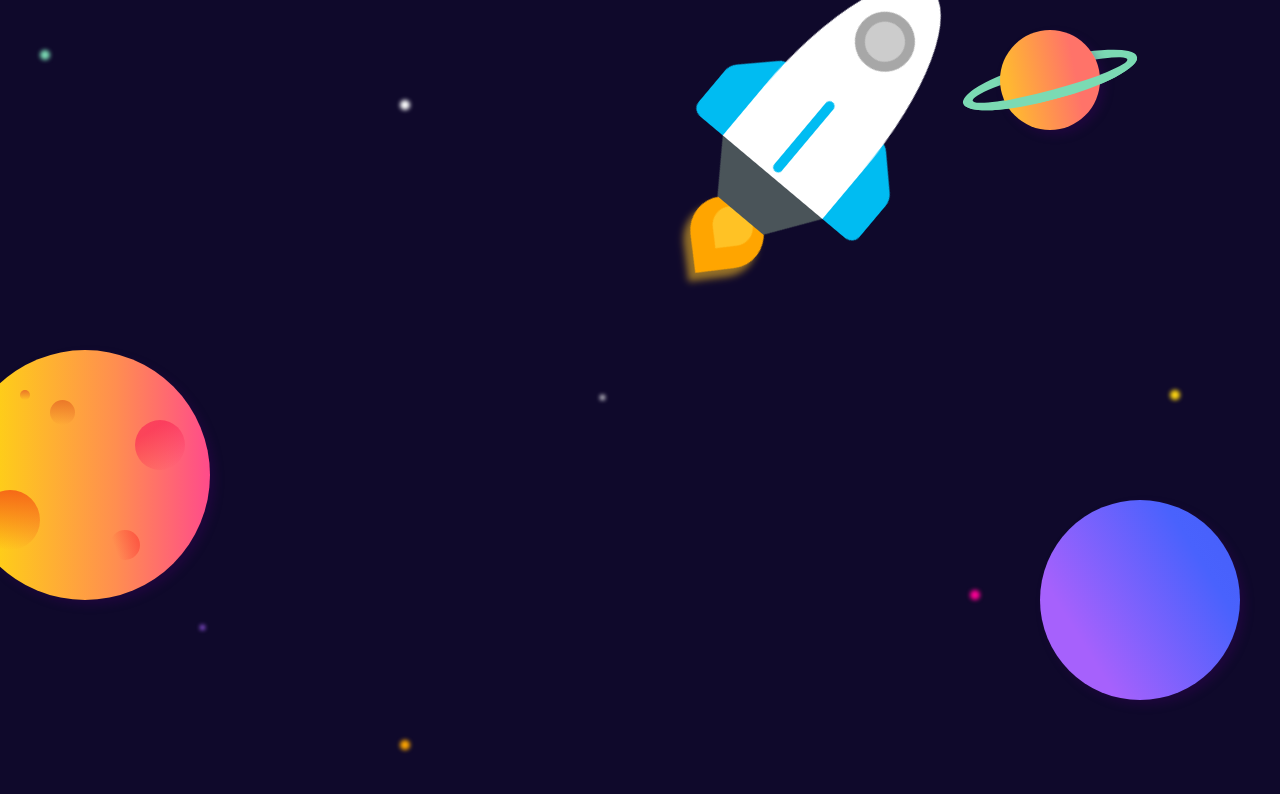
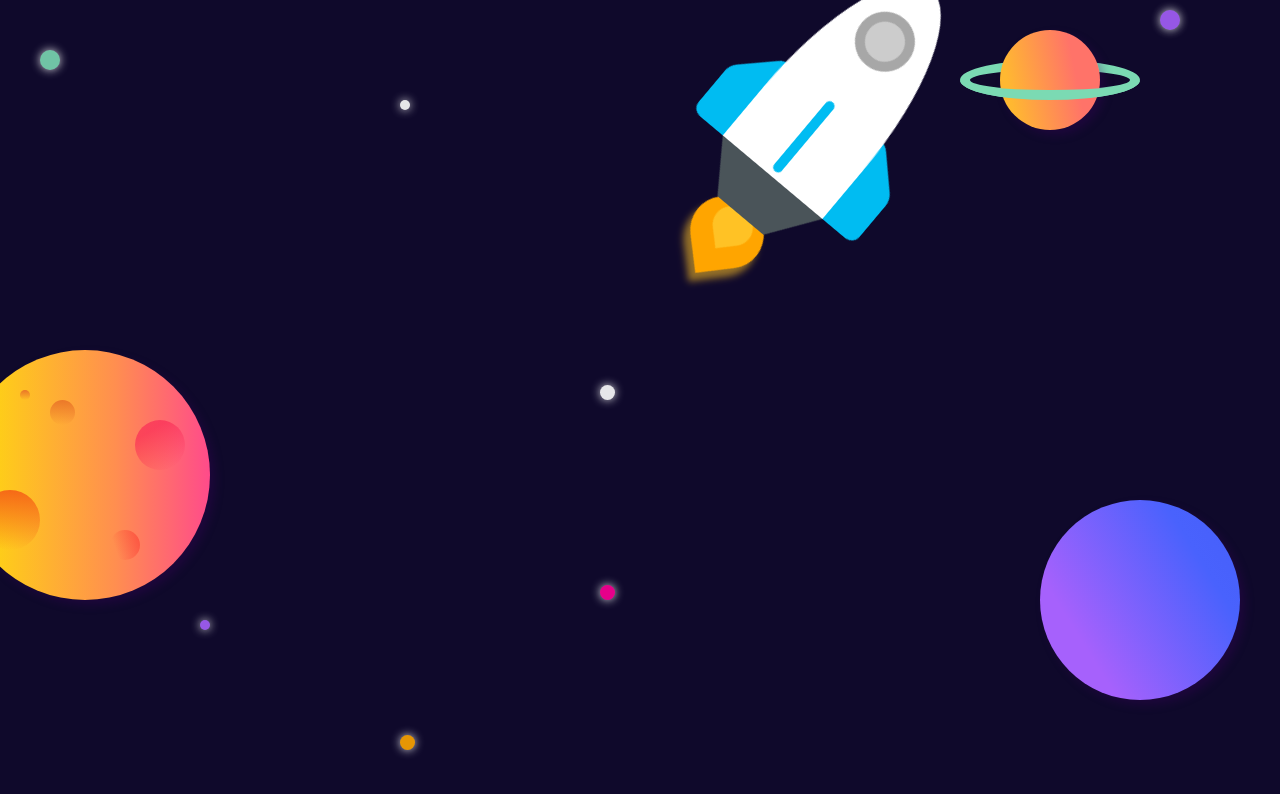
Before and after one commit to pamelaotero/rocket-in-css-html, a plain HTML site: page index.html in a window 1280 px wide. Drawn offline with Linux system fonts and the light colour scheme.

Commit message:
ajuste no brilhos das estrelas

```diff
--- a/style/style.css
+++ b/style/style.css
@@ -165,6 +165,7 @@ body {
     border-radius: 100%;
     background: linear-gradient(90deg, #FED611 8.66%, #FF8E50 62.35%, #FF27AA 120.09%);    animation: translateBackground 30s infinite linear;
     box-shadow: 5px 5px 10px #41046449;
+    animation: planet-float 5s ease-in-out infinite;
 }
 
 .planet-yellow > div {
@@ -225,6 +226,7 @@ body {
     border-radius: 100%;
     background: linear-gradient(57.96deg, #A661FC 24.03%, #4962FD 76.32%, #4760FB 90.15%);    animation: translateBackground 30s infinite linear;
     box-shadow: 5px 5px 10px #41046449;
+    animation: planet-float 5s ease-in-out infinite;
 }
 
 .planet-saturn {
@@ -250,6 +252,8 @@ body {
     right: -40px;
     bottom: 30px;
     background-color: transparent;
+    animation: float-saturn-ring 5s ease-in-out infinite;
+
 }
 
 .planet-saturn :nth-child(1) {
@@ -259,6 +263,7 @@ body {
 
 .planet-saturn :nth-child(2) {
     border-bottom: 10px solid #7BDAB3;
+    z-index: 10;
 }
 
 
@@ -267,6 +272,8 @@ body {
     content: "";
     margin: auto;
     border-radius: 100%;
+	animation: mov-star 1s ease-in-out infinite;
+    z-index: -1;
 }
 
 .star :nth-child(1) {
@@ -275,75 +282,71 @@ body {
     left: 400px;
     top: 100px;
     background: #FFFFFF;
-    filter: blur(2px);
 }
 
 .star :nth-child(2) {
-    width: 10px;
-    height: 10px;
+    width: 15px;
+    height: 15px;
     left: 400px;
     bottom: 50px;
     background: #ffa600;
-    filter: blur(2px);
 }
 
 .star :nth-child(3) {
-    width: 10px;
-    height: 10px;
-    right: 300px;
+    width: 15px;
+    height: 15px;
+    left: 600px;
     bottom: 200px;
     background: #ff0095;
-    filter: blur(2px);
 }
 
 .star :nth-child(4) {
-    width: 10px;
-    height: 10px;
+    width: 20px;
+    height: 20px;
     left: 40px;
     top: 50px;
     background: #7BDAB3;
-    filter: blur(2px);
 }
 
 .star :nth-child(5) {
-    width: 5px;
-    height: 5px;
+    width: 15px;
+    height: 15px;
     left: 600px;
     bottom: 400px;
     background: #FFFFFF;
-    filter: blur(2px);
+}
+
+.star :nth-child(6) {
+    width: 10px;
+    height: 10px;
+    left: 200px;
+    bottom: 170px;
+    background: #A661FC;
+}
+
+.star :nth-child(7) {
+    width: 20px;
+    height: 20px;
+    right: 100px;
+    bottom: 170px;
+    background: #FED611;
+}
+
+.star :nth-child(8) {
+    width: 20px;
+    height: 20px;
+    right: 100px;
+    top: 10px;
+    background: #A661FC;
     z-index: -1;
 }
 
-.star :nth-child(6) {
-    width: 5px;
-    height: 5px;
-    left: 200px;
-    bottom: 170px;
-    background: #A661FC;
-    filter: blur(2px);
-    z-index: -1;
-}
-
-.star :nth-child(7) {
+.star :nth-child(9) {
     width: 10px;
     height: 10px;
     right: 100px;
-    bottom: 170px;
-    background: #FED611;
-    filter: blur(2px);
-    z-index: -1;
-}
-
-
-.star :nth-child(7) {
-    width: 10px;
-    height: 10px;
-    right: 100px;
-    bottom: 400px;
-    background: #FED611;
-    filter: blur(2px);
-    z-index: -1;
+    bottom: 50px;
+    background: #7BDAB3;
 }
 
 
@@ -374,3 +377,33 @@ body {
 		box-shadow: -10px -10px 10px #ffc125b7;
 	}
 }
+
+@keyframes mov-star {
+    0% {
+        opacity: 0.90;
+        box-shadow: 0px 0px 10px whitesmoke;
+	}
+	50% {
+
+        box-shadow: 0px 0px 30px whitesmoke;
+	}
+}
+
+@keyframes planet-float{
+	0%,100%{
+		transform:translatey(0)
+	}
+	50%{
+		transform:translatey(-20px)
+	}
+}
+
+@keyframes float-saturn-ring{
+	0%,100%{
+		transform:translatex(0)
+	}
+	50%{
+		transform:translatex(-4px);
+        transform: rotate(-20deg);
+	}
+}
```
